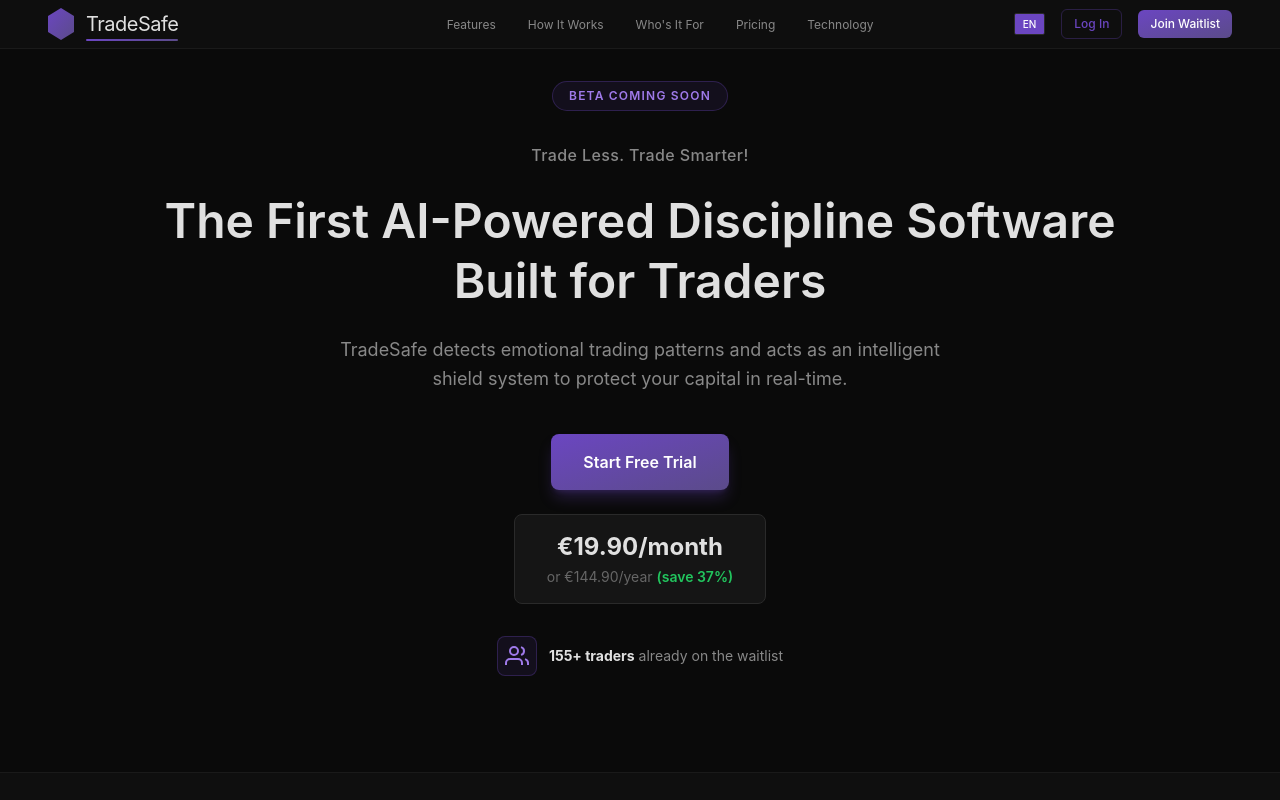
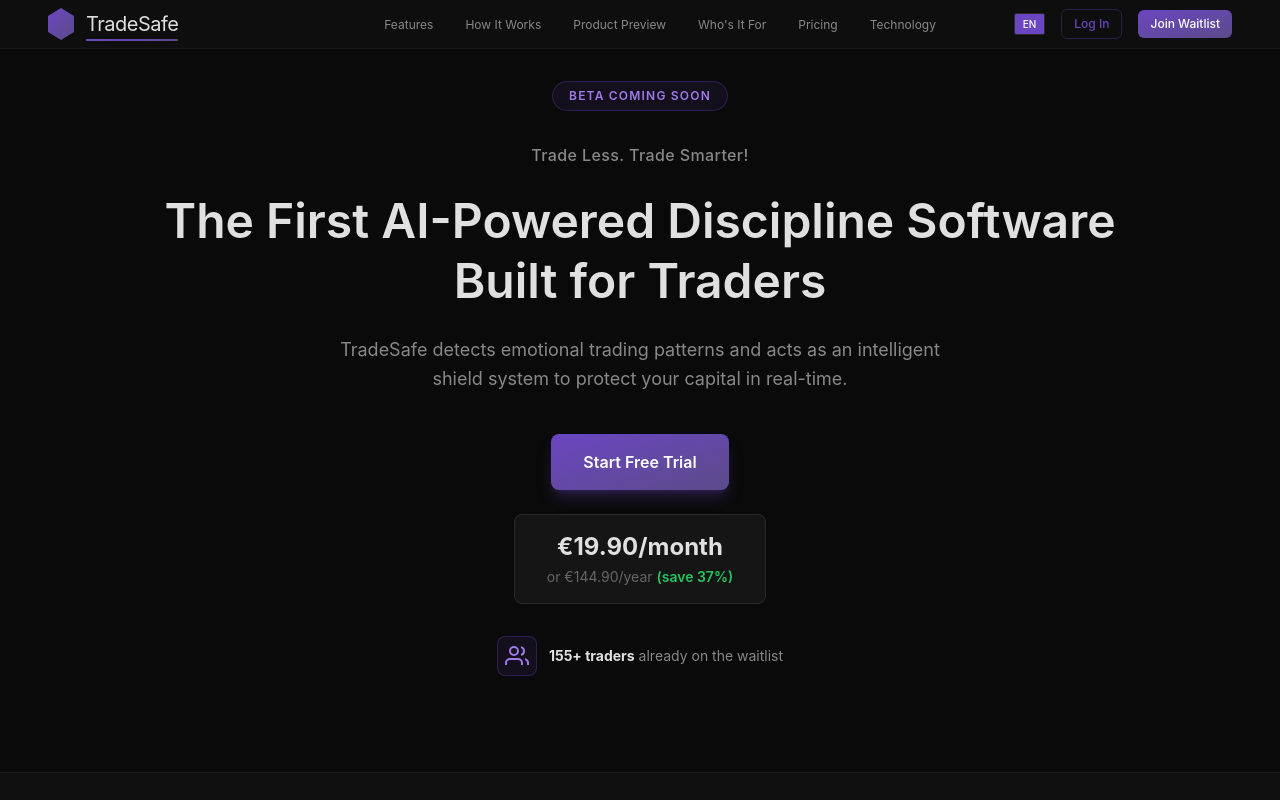
Before and after one commit to Trade-Safe/tradesafe-landing, a Next.js app: page / in a window 1280 px wide. Shown: the top 800 px of the page. Built offline with nearby package versions, Linux system fonts and the light colour scheme.

Commit message:
Update Header.tsx

```diff
--- a/components/Header.tsx
+++ b/components/Header.tsx
@@ -9,6 +9,7 @@ interface HeaderProps {
   nav: {
     features: string
     howItWorks: string
+    productPreview: string
     whosItFor: string
     pricing: string
     technology: string
@@ -38,6 +39,7 @@ export default function Header({ nav }: HeaderProps) {
           <ul className="hidden md:flex gap-8 list-none m-0 p-0 flex-1 justify-center ml-32">
             <li><Link href="#features" className="text-[#888] no-underline text-xs transition-colors hover:text-primary">{nav.features}</Link></li>
             <li><Link href="#how-it-works" className="text-[#888] no-underline text-xs transition-colors hover:text-primary">{nav.howItWorks}</Link></li>
+            <li><Link href="#product-preview" className="text-[#888] no-underline text-xs transition-colors hover:text-primary">{nav.productPreview}</Link></li>
             <li><Link href="#whos-it-for" className="text-[#888] no-underline text-xs transition-colors hover:text-primary">{nav.whosItFor}</Link></li>
             <li><Link href="#pricing" className="text-[#888] no-underline text-xs transition-colors hover:text-primary">{nav.pricing}</Link></li>
             <li><Link href="#technology" className="text-[#888] no-underline text-xs transition-colors hover:text-primary">{nav.technology}</Link></li>
```
